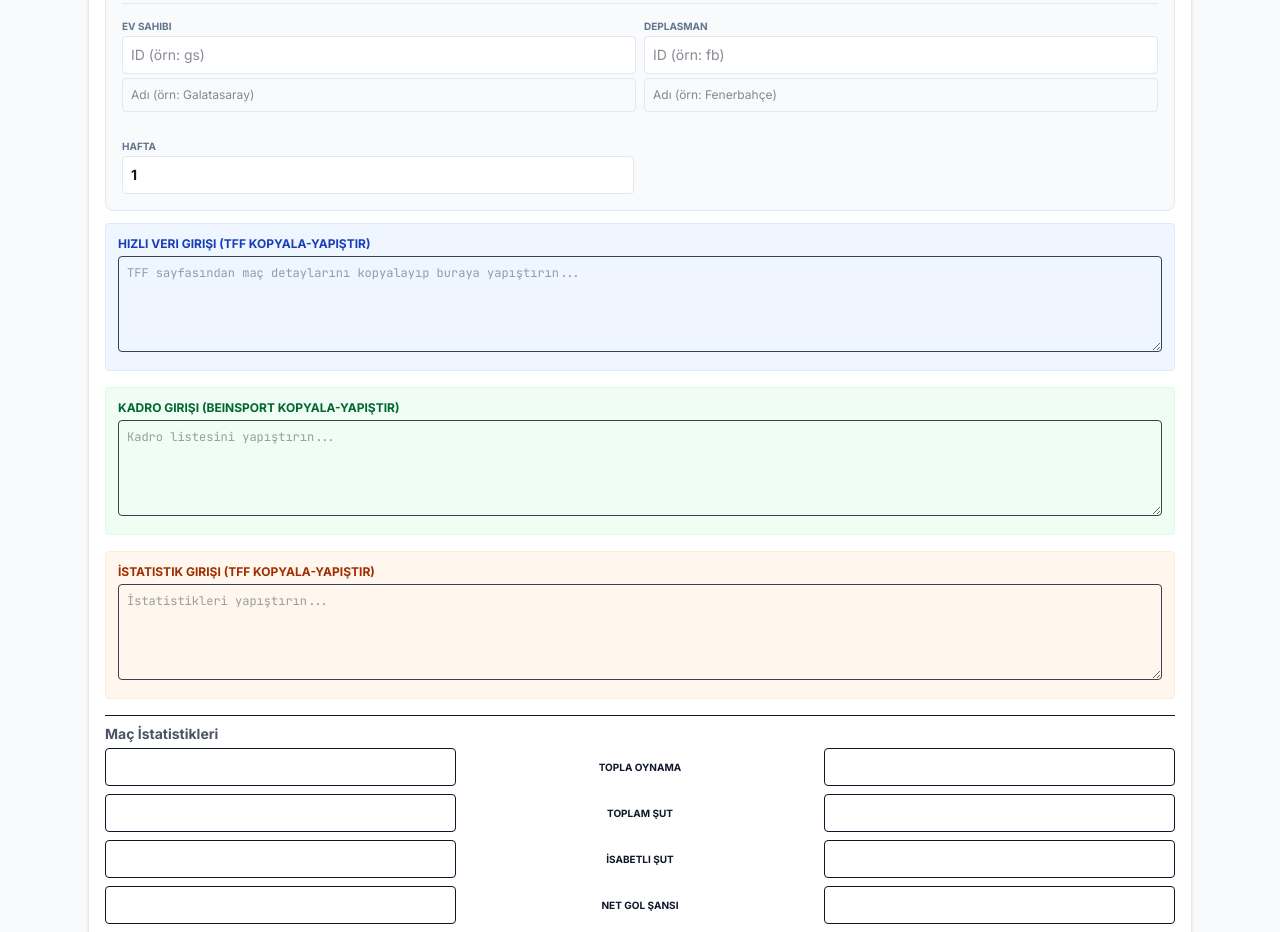
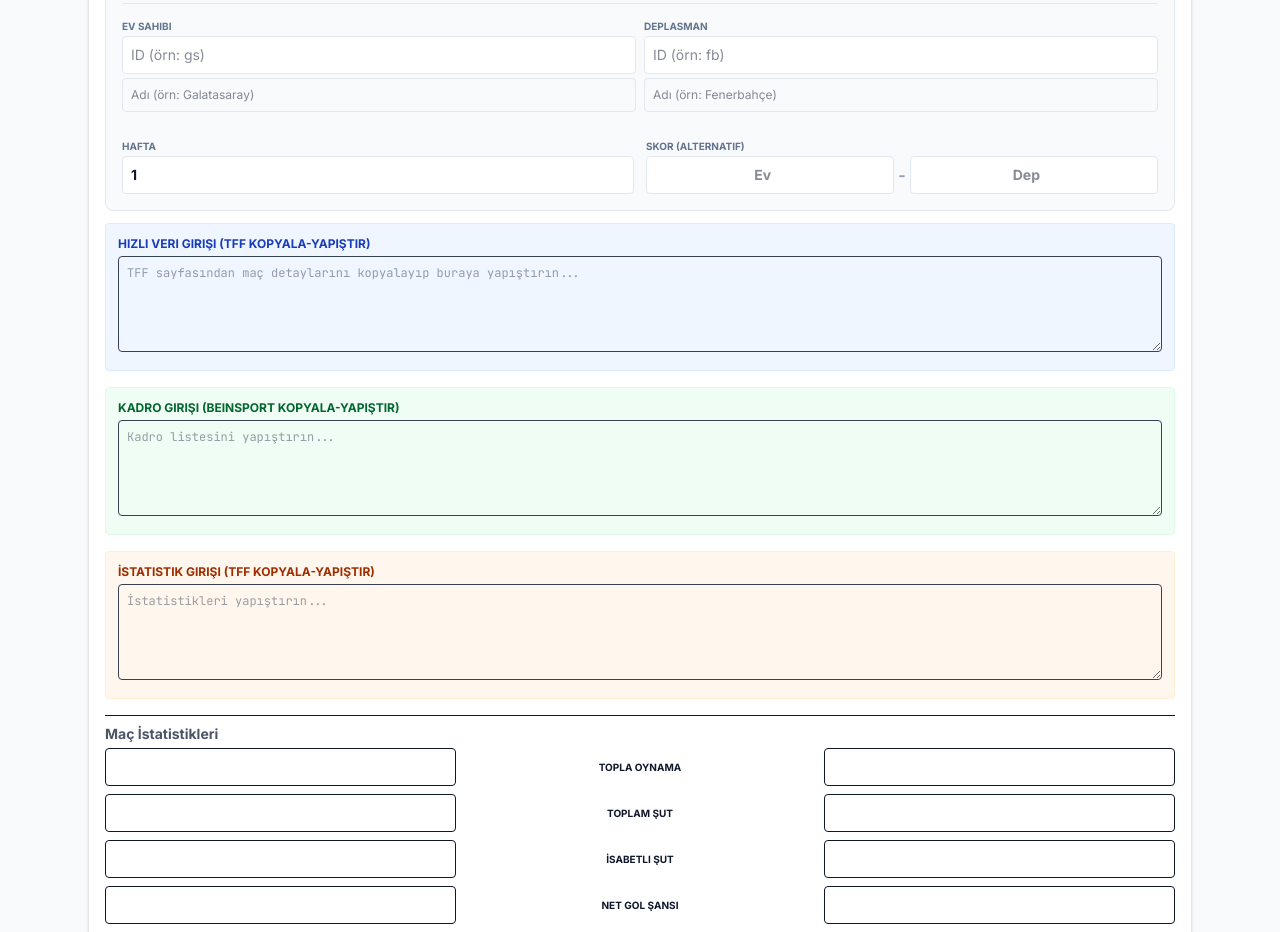
Before and after one commit to tcgun/referee, a Next.js app: page /admin-secret-panel in a window 1280 px wide. Shown: the part 1060-1992 px from the top of the page. Built offline with nearby package versions, Linux system fonts and the light colour scheme; no server answers; sample sign-in values are in the browser's storage.

Commit message:
feat: improve score extraction from quick entry and score display in UI

```diff
--- a/src/app/matches/[id]/MatchClient.tsx
+++ b/src/app/matches/[id]/MatchClient.tsx
@@ -136,7 +136,7 @@ export default function MatchClient() {
                         </div>
                         <div className="flex flex-col items-center shrink-0 mx-0 md:mx-2 order-2 md:order-2 my-2 md:my-0">
                             <div className="text-4xl md:text-6xl font-black font-mono tracking-tighter text-foreground px-4 py-1">
-                                {match.score || '0-0'}
+                                {(match.homeScore !== undefined && match.awayScore !== undefined) ? `${match.homeScore} - ${match.awayScore}` : (match.score && match.score !== 'v' ? match.score : 'vs')}
                             </div>
                             <div className="text-[10px] font-bold text-muted-foreground uppercase tracking-widest bg-muted/50 px-2 py-0.5 rounded mb-1">
                                 {match.date ? new Date(match.date).toLocaleString('tr-TR', { year: 'numeric', month: '2-digit', day: '2-digit', hour: '2-digit', minute: '2-digit', timeZone: 'Europe/Istanbul' }) : '-'}
--- a/src/app/matches/[id]/page.tsx
+++ b/src/app/matches/[id]/page.tsx
@@ -20,7 +20,8 @@ export async function generateMetadata(
         }
 
         const match = doc.data();
-        const title = `${match?.homeTeamName} ${match?.score || 'vs'} ${match?.awayTeamName}`;
+        const score = (match?.homeScore !== undefined && match?.awayScore !== undefined) ? `${match.homeScore}-${match.awayScore}` : (match?.score && match?.score !== 'v' ? match.score : 'vs');
+        const title = `${match?.homeTeamName} ${score} ${match?.awayTeamName}`;
         const dateStr = match?.date ? new Date(match.date).toLocaleDateString('tr-TR') : '';
 
         return {
--- a/src/app/matches/page.tsx
+++ b/src/app/matches/page.tsx
@@ -53,7 +53,7 @@ export default function MatchesListingPage() {
 
                     const hScore = mData.homeScore !== undefined ? mData.homeScore : '-';
                     const aScore = mData.awayScore !== undefined ? mData.awayScore : '-';
-                    const displayScore = (hScore !== '-' || aScore !== '-') ? `${hScore} - ${aScore}` : (mData.score || 'v');
+                    const displayScore = (hScore !== '-' || aScore !== '-') ? `${hScore} - ${aScore}` : (mData.score && mData.score !== 'v' ? mData.score : 'vs');
 
                     return {
                         matchId,
--- a/src/components/admin/forms/MatchForm.tsx
+++ b/src/components/admin/forms/MatchForm.tsx
@@ -442,6 +442,32 @@ export const MatchForm = ({ apiKey, authToken, preloadedMatch }: MatchFormProps)
                             setMatch({ ...match, week: isNaN(num) ? val as any : num });
                         }} />
                     </div>
+                    <div className="space-y-1">
+                        <label className="text-[10px] font-bold text-slate-500 uppercase">Skor (Alternatif)</label>
+                        <div className="flex gap-1">
+                            <input
+                                placeholder="Ev"
+                                type="number"
+                                className="border border-slate-200 p-2 w-full rounded font-bold bg-white text-sm text-center"
+                                value={match.homeScore ?? ''}
+                                onChange={e => {
+                                    const val = e.target.value === '' ? undefined : parseInt(e.target.value);
+                                    setMatch(prev => ({ ...prev, homeScore: val, score: (val !== undefined && prev.awayScore !== undefined) ? `${val}-${prev.awayScore}` : prev.score }));
+                                }}
+                            />
+                            <span className="flex items-center text-slate-400 font-bold">-</span>
+                            <input
+                                placeholder="Dep"
+                                type="number"
+                                className="border border-slate-200 p-2 w-full rounded font-bold bg-white text-sm text-center"
+                                value={match.awayScore ?? ''}
+                                onChange={e => {
+                                    const val = e.target.value === '' ? undefined : parseInt(e.target.value);
+                                    setMatch(prev => ({ ...prev, awayScore: val, score: (prev.homeScore !== undefined && val !== undefined) ? `${prev.homeScore}-${val}` : prev.score }));
+                                }}
+                            />
+                        </div>
+                    </div>
                 </div>
             </div>
 
@@ -467,6 +493,22 @@ export const MatchForm = ({ apiKey, authToken, preloadedMatch }: MatchFormProps)
 
                         let foundHomeId = '';
                         let foundAwayId = '';
+                        let foundHomeScore: number | undefined;
+                        let foundAwayScore: number | undefined;
+
+                        // 1. Better Score Extraction
+                        // Look for standalone numbers in the first 10 lines
+                        const scores: number[] = [];
+                        for (let i = 0; i < Math.min(lines.length, 10); i++) {
+                            const line = lines[i];
+                            if (/^\d{1,2}$/.test(line)) {
+                                scores.push(parseInt(line));
+                            }
+                        }
+                        if (scores.length >= 2) {
+                            foundHomeScore = scores[0];
+                            foundAwayScore = scores[1];
+                        }
 
                         for (const line of lines) {
                             if (line.includes(' - ') || line.includes(' vs ')) {
@@ -507,6 +549,11 @@ export const MatchForm = ({ apiKey, authToken, preloadedMatch }: MatchFormProps)
                             newMatch.homeTeamName = getTeamName(foundHomeId);
                             newMatch.awayTeamId = foundAwayId;
                             newMatch.awayTeamName = getTeamName(foundAwayId);
+                            if (foundHomeScore !== undefined) newMatch.homeScore = foundHomeScore;
+                            if (foundAwayScore !== undefined) newMatch.awayScore = foundAwayScore;
+                            if (foundHomeScore !== undefined && foundAwayScore !== undefined) {
+                                newMatch.score = `${foundHomeScore}-${foundAwayScore}`;
+                            }
                         }
 
                         lines.forEach(line => {
--- a/src/components/matches/MatchItem.tsx
+++ b/src/components/matches/MatchItem.tsx
@@ -34,7 +34,7 @@ export const MatchItem = ({ match, headerColor }: { match: MatchGroupedOpinions,
 
                         {/* Score Badge */}
                         <div className="bg-slate-900 border border-slate-700 px-3 py-1 rounded-md text-sm font-black text-white tracking-widest min-w-[60px] text-center shadow-inner">
-                            {match.score && !match.score.includes('undefined') ? match.score : 'v'}
+                            {match.score && !match.score.includes('undefined') && match.score !== 'v' ? match.score : 'vs'}
                         </div>
 
                         {/* Away */}
```
